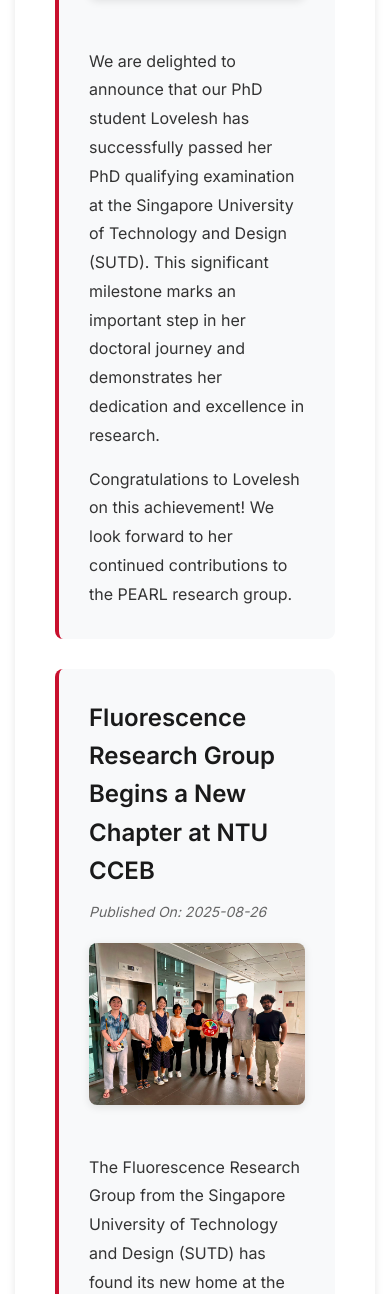
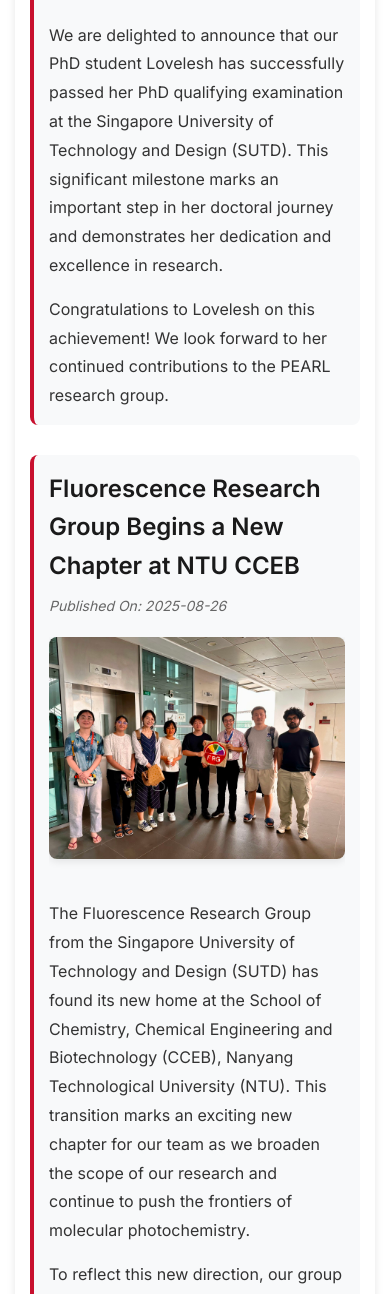
Before and after one commit to pearl-ntu/pearl, a PHP site: page /events.html in a window 390 px wide. Shown: the part 729-2023 px from the top of the page. Run offline with PHP 8.4, Linux system fonts and the light colour scheme.

Commit message:
Update website

```diff
--- a/styles.css
+++ b/styles.css
@@ -1152,14 +1152,20 @@ body {
 .event-image {
     margin: 20px 0;
     text-align: center;
+    width: 100%;
+    overflow: hidden;
 }
 
 .event-photo {
     max-width: 100%;
+    width: 100%;
     height: auto;
+    max-height: 500px;
+    object-fit: cover;
     border-radius: 8px;
     box-shadow: var(--shadow);
     margin-bottom: 20px;
+    display: block;
 }
 
 .event-content {
@@ -1491,6 +1497,18 @@ body {
         grid-template-columns: 1fr;
     }
 
+    .event-photo {
+        max-height: 400px;
+    }
+
+    .events-list {
+        padding: 20px;
+    }
+
+    .event-item-large {
+        padding: 20px;
+    }
+
     .publication-item {
         flex-direction: column;
         gap: 12px;
@@ -1562,4 +1580,16 @@ body {
     .professor-name {
         font-size: 24px;
     }
-}
+
+    .event-photo {
+        max-height: 300px;
+    }
+
+    .event-item-large {
+        padding: 15px;
+    }
+
+    .events-list {
+        padding: 15px;
+    }
+}
```
